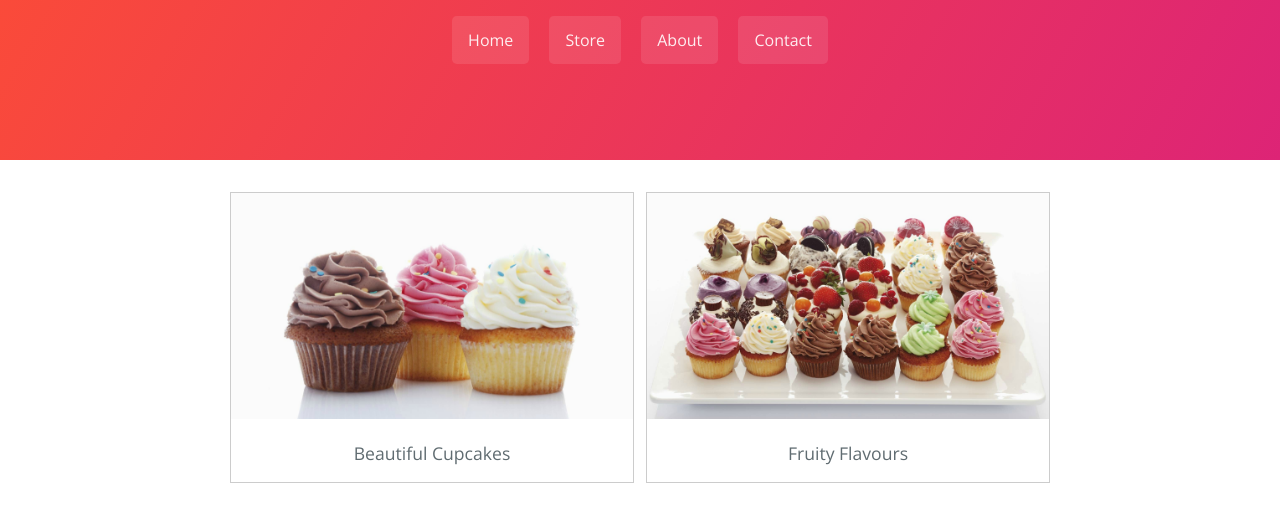
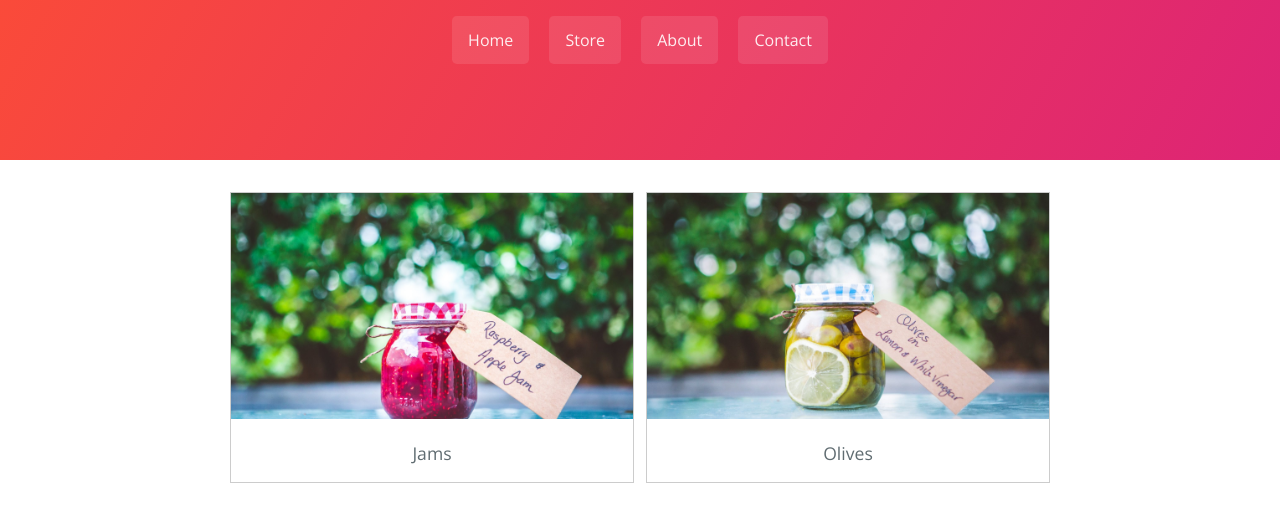
Before and after one commit to jibreil/heavenlydelightscateringdev, a plain HTML site: page index.html in a window 1280 px wide. Shown: the part 408-923 px from the top of the page. Drawn offline with nearby package versions, Linux system fonts and the light colour scheme; a web font is replaced by a local one.

Commit message:
updated images

```diff
--- a/index.html
+++ b/index.html
@@ -63,18 +63,18 @@
       <div class="responsive">
         <div class="img">
           <a href="store">
-            <img src="images/1.jpg" alt="Beautiful Cupcakes" width="600" height="400">
+            <img src="images/food/jar001.jpg" alt="Jams" width="600" height="400">
           </a>
-          <div class="desc">Beautiful Cupcakes</div>
+          <div class="desc">Jams</div>
         </div>
       </div>
 
       <div class="responsive">
         <div class="img">
           <a href="store">
-            <img src="images/2.jpg" alt="Fruity Flavours" width="600" height="400">
+            <img src="images/food/jar003.jpg" alt="Olives" width="600" height="400">
           </a>
-          <div class="desc">Fruity Flavours</div>
+          <div class="desc">Olives</div>
         </div>
       </div>
 
```
Also changed, not shown: images/1.jpg (deleted), images/2.jpg (deleted), images/cover.jpg (added), images/food/jar001.jpg (added), images/food/jar002.jpg (added), images/food/jar003.jpg (added), images/food/jar004.jpg (added), images/food/jar005.jpg (added), images/food/table.jpg (added).
